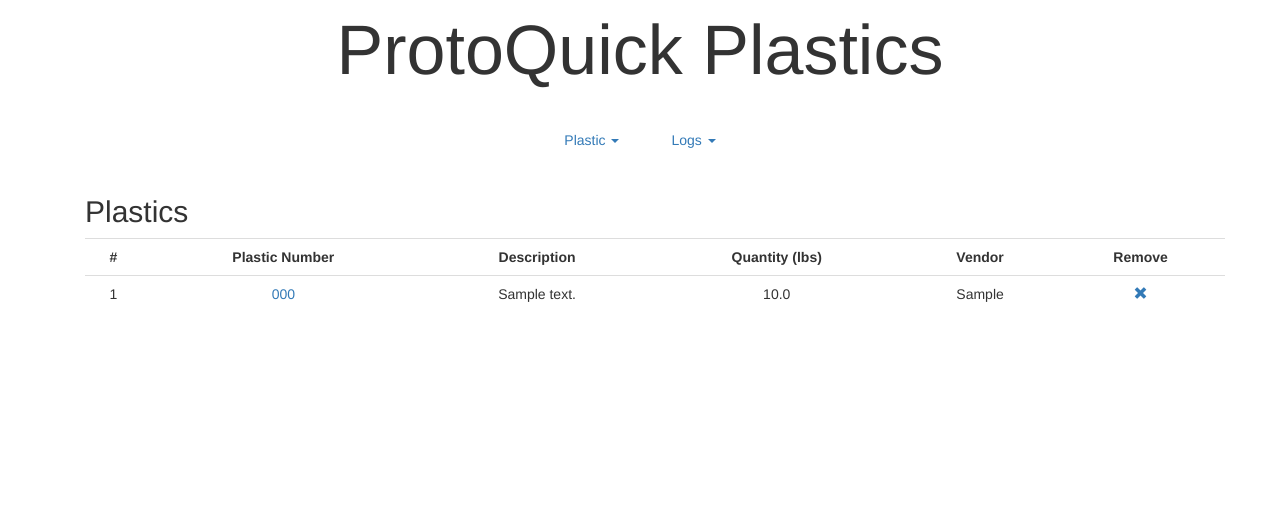
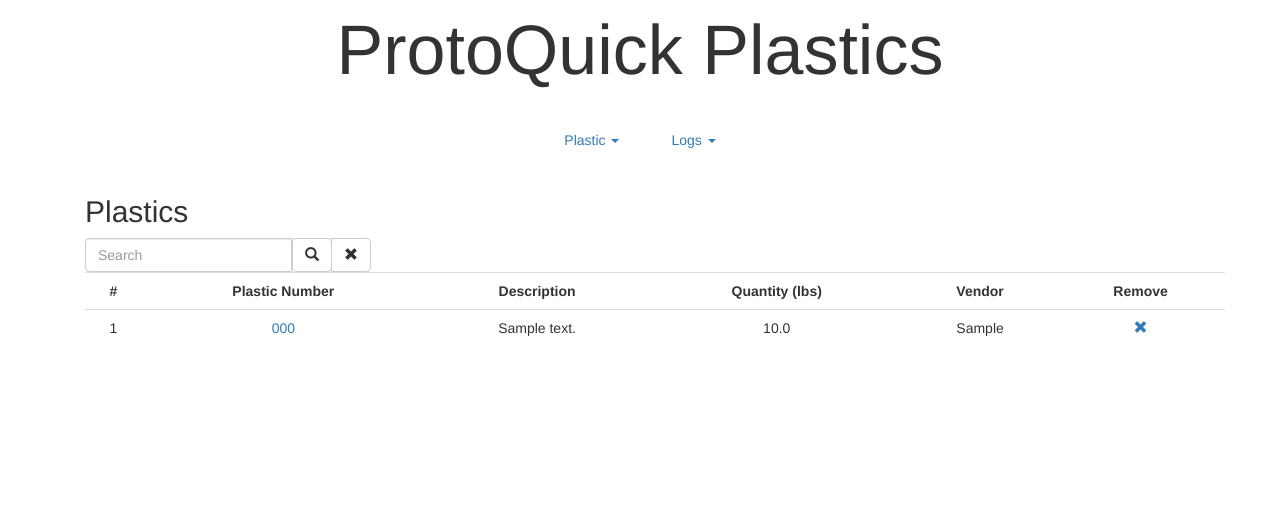
Before and after one commit to rpalo/pq-portal, a Django app: page /inventory/ in a window 1280 px wide. Shown: the top 512 px of the page. Run offline with Django 3.2, Linux system fonts and the light colour scheme; tables that the repository leaves empty hold one stand-in row (values such as "Sample post"); some libraries are stand-ins or nearby versions.

Commit message:
Add simple search/clear form to plastic home

```diff
--- a/inventory/templates/inventory/index.html
+++ b/inventory/templates/inventory/index.html
@@ -6,6 +6,21 @@
 
 <div class="container">
   <h2>Plastics</h2>
+  <form class="form-inline searchForm" action="{% url 'plastic-home' %}" method="get">
+    <div class="input-group">
+      <input class="form-control" type="text" name="search" value="{{ search }}" placeholder="Search">
+      <div class="input-group-btn">
+        <button class="btn btn-default" type="submit">
+          <i class="glyphicon glyphicon-search"></i>
+        </button>
+      </div>
+      <div class="input-group-btn">
+        <button class="btn btn-default" type="button" onClick="submitBlank();">
+          <i class="glyphicon glyphicon-remove"></i>
+        </button>
+      </div>
+    </div>
+  </form>
   <table class="table table-hover text-center">
     <tr>
       <th>#</th>
@@ -27,4 +42,13 @@
     {% endfor %}
   </table>
 </div>
+<script>
+  function submitBlank() {
+    const searchForm = document.querySelector(".searchForm");
+    const searchText = searchForm.querySelector('input[name="search"]');
+    searchText.value = "";
+    window.location = "./";
+    return false;
+  }
+</script>
 {% endblock %}
--- a/inventory/views.py
+++ b/inventory/views.py
@@ -12,8 +12,13 @@ from django.contrib import messages
 
 # Home Page
 def index(request):
-    plastics = Plastic.objects.all().order_by('quantity')
-    context = {"plastics": plastics}
+    search_value = request.GET.get("search")
+    if search_value:
+        plastics = Plastic.objects.filter(number__contains=search_value)
+    else:
+        plastics = Plastic.objects.all().order_by('number')
+    context = {"plastics": plastics,
+                "search": search_value or ""}
     return render(request, "inventory/index.html", context)
 
 # Add new plastic
```
